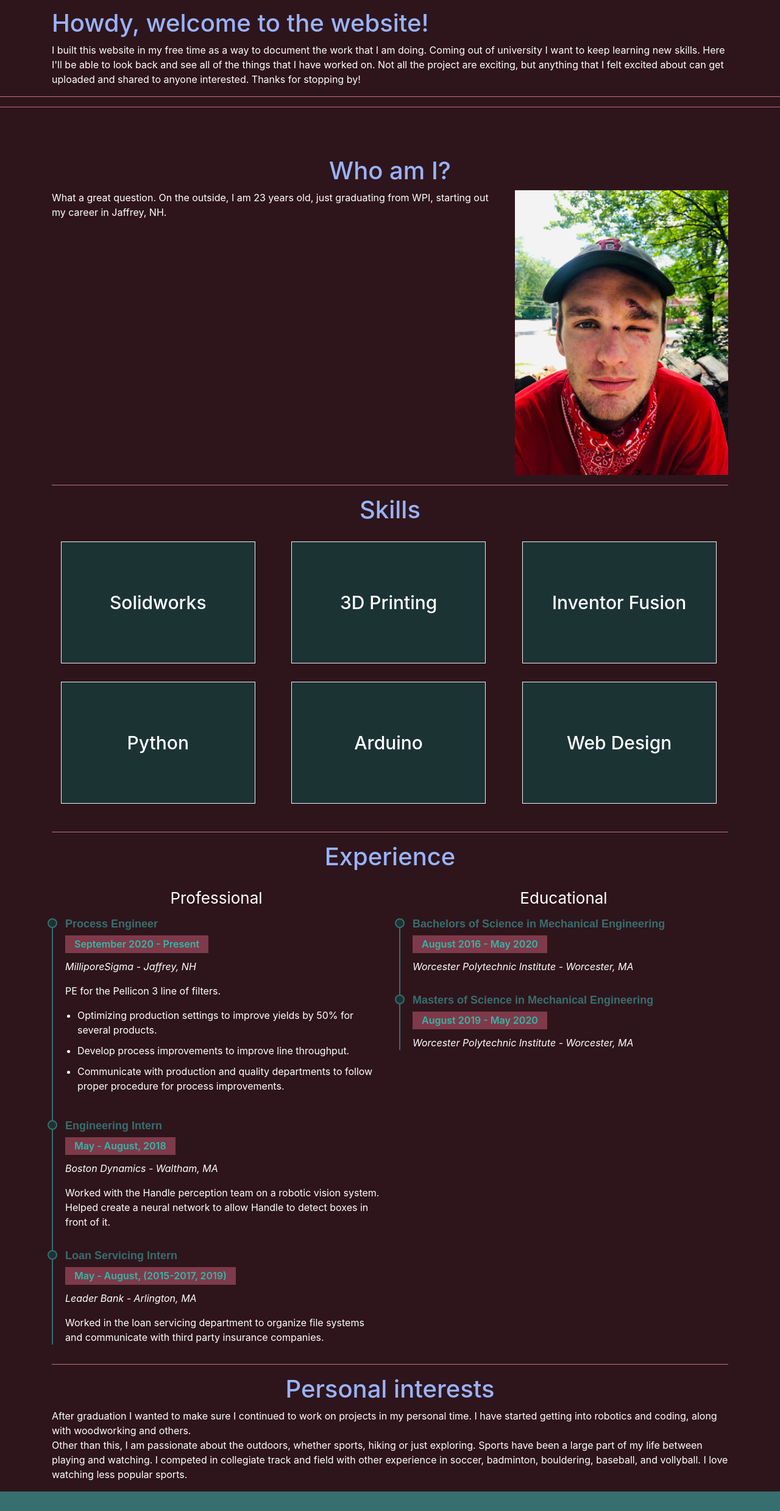
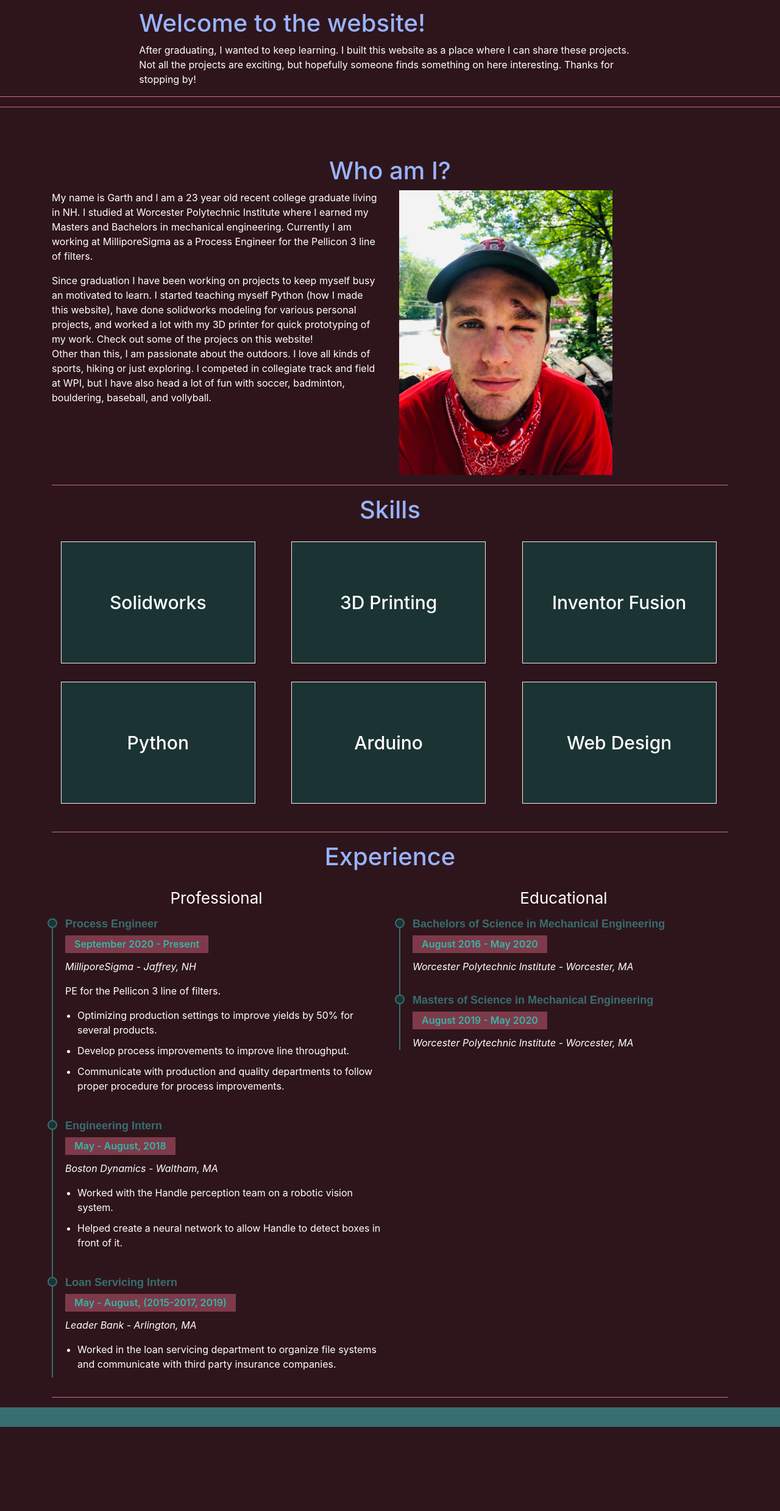
Before and after one commit to gmhull/garth.com, a Django app: page /about/ in a window 1280 px wide. Shown: the part 56-2534 px from the top of the page at 61% size. After the commit the page ends 2396 px from the top, so only its background shows below. Run offline with Django 3.2, Linux system fonts and the light colour scheme; some libraries are stand-ins or nearby versions.

Commit message:
Update about section

```diff
--- a/personal/templates/personal/about.html
+++ b/personal/templates/personal/about.html
@@ -2,13 +2,11 @@
 {% load static %}
 
 {% block title %}
-<div class="container" style="padding-top: 70px;">
-  <h1 style='color: #99B3FF'>Howdy, welcome to the website!</h1>
-  <p>I built this website in my free time as a way to document the work that I am doing.
-    Coming out of university I want to keep learning new skills.  Here I'll be able
-    to look back and see all of the things that I have worked on.  Not all the project
-    are exciting, but anything that I felt excited about can get uploaded and shared
-    to anyone interested.  Thanks for stopping by!
+<div class="container col-8" style="padding-top: 70px;">
+  <h1 style='color: #99B3FF'>Welcome to the website!</h1>
+  <p>After graduating, I wanted to keep learning.  I built this website as a place where I
+    can share these projects.  Not all the projects are exciting, but hopefully someone finds
+    something on here interesting.  Thanks for stopping by!
   </p>
 </div>
 <hr style="background-color: #da7b93;">
@@ -20,17 +18,33 @@
 <section id="about_me">
   <h1>Who am I?</h1>
   <div class="row">
-    <div class="col-8">
+    <div class="col-6">
       <p>
-        What a great question.  On the outside, I am 23 years old, just graduating
-        from WPI, starting out my career in Jaffrey, NH.
+        My name is Garth and I am a 23 year old recent college graduate living in NH.  I
+        studied at Worcester Polytechnic Institute where I earned my Masters and Bachelors
+        in mechanical engineering.  Currently I am working at MilliporeSigma as a Process
+        Engineer for the Pellicon 3 line of filters.
+        <br>
       </p>
+      <section id="interests">
+        <p>
+          Since graduation I have been working on projects to keep myself busy an motivated
+          to learn.  I started teaching myself Python (how I made this website), have done
+          solidworks modeling for various personal projects, and worked a lot with my 3D printer
+          for quick prototyping of my work.  Check out some of the projecs on this website!
+          <br>
+          Other than this, I am passionate about the outdoors.  I love all kinds of sports, hiking
+          or just exploring.  I competed in collegiate track and field at WPI, but I have also head
+          a lot of fun with soccer, badminton, bouldering, baseball, and vollyball.
+        </p>
+      </section>
     </div>
     <div class="col-4">
       <img src="{% static 'img/Scar Face.JPG' %}" style="width: 100%;">
     </div>
   </div>
 </section>
+
 
 <hr style="background-color: #da7b93;">
 
@@ -198,19 +212,19 @@
         <h4>Engineering Intern</h4>
         <h5>May - August, 2018</h5>
         <p><i>Boston Dynamics - Waltham, MA</i></p>
-        <p>
-          Worked with the Handle perception team on a robotic vision system.
-          Helped create a neural network to allow Handle to detect boxes in front of it.
-        </p>
+        <ul>
+          <li>Worked with the Handle perception team on a robotic vision system.</li>
+          <li>Helped create a neural network to allow Handle to detect boxes in front of it.</li>
+        </ul>
       </div>
       <div class="experience-item">
         <h4>Loan Servicing Intern</h4>
         <h5>May - August, (2015-2017, 2019)</h5>
         <p><i>Leader Bank - Arlington, MA</i></p>
-        <p>
-          Worked in the loan servicing department to organize file systems and
-          communicate with third party insurance companies.
-        </p>
+        <ul>
+          <li>Worked in the loan servicing department to organize file systems and
+          communicate with third party insurance companies.</li>
+        </ul>
       </div>
     </div>
     <div class="col-md-6 col-sm-12">
@@ -237,16 +251,4 @@
 
 <hr style="background-color: #da7b93;">
 
-<section id="interests">
-  <h1>Personal interests</h1>
-  <p>After graduation I wanted to make sure I continued to work on projects
-    in my personal time.  I have started getting into robotics and coding, along with
-    woodworking and others.  <br>
-    Other than this, I am passionate about the outdoors, whether sports, hiking or just exploring.
-    Sports have been a large part of my life between playing and watching.  I competed
-    in collegiate track and field with other experience in soccer, badminton, bouldering, baseball,
-    and vollyball.  I love watching less popular sports.
-  </p>
-</section>
-
 {% endblock %}
```
